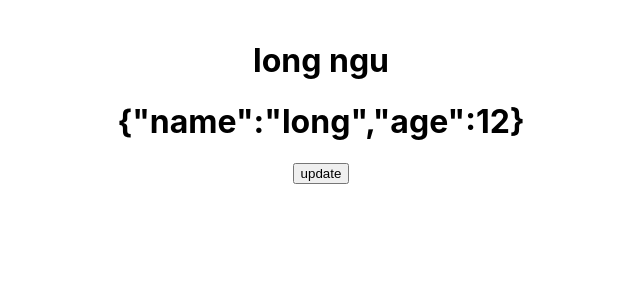
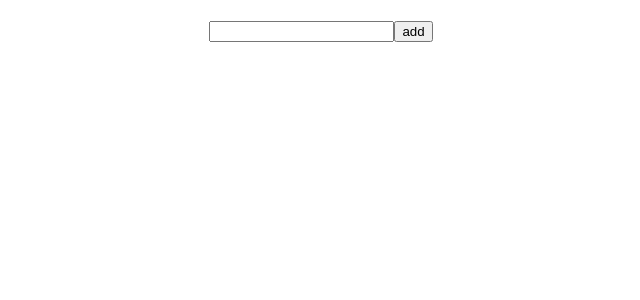
Before and after one commit to longtran2612/hoc-reactjs, a React (Create React App) app: page / in a window 1280 px wide. Shown: the top 300 px of the page, without its empty margins (319-959 px from the left). Built offline with nearby package versions, Linux system fonts and the light colour scheme.

Commit message:
todo usestate

```diff
--- a/src/App.js
+++ b/src/App.js
@@ -1,39 +1,51 @@
 import './App.css';
 import{useState} from 'react';
-
 
 function App() {
 
 
-  const [counter, setCounter] = useState(()=>{
-    const orders =[100,200,300]
-  const total = orders.reduce((total, cur)=> total +cur)
-  return total
-  });
-  const [info, setInfo] = useState({
-    name: 'long',
-    age: 12
-  })
 
+  const [job, setjob] = useState('')
+  const [jobs, setjobs] = useState(
+    JSON.parse(localStorage.getItem('jobs')) ?? []
+  )
 
-  const OnIncreate =()=>{
-    setCounter(counter+1)
+  const onAdd=()=>{
+    setjobs(prev=>{
+    const newjobs = [...prev,job]
+    const jobJSON=  JSON.stringify(newjobs)
+    localStorage.setItem('jobs',jobJSON)
+    return newjobs
+    })
+    setjob("")
   }
-  const handleUpdate=()=>{
-    setInfo({
-      ...info,
-      bio:'ngu'
-    })
+  const onDelete=(i)=>{
+   setjobs(prev=>{
+     const newjobs= [...prev];
+     newjobs.splice(i,1)
+
+     const jobJSON=  JSON.stringify(newjobs)
+     localStorage.setItem('jobs',jobJSON)
+
+     return newjobs;
+   })
 
   }
-
   return (
     <div className="App" style={{padding :20}}>
-     <h1>long ngu</h1>
-     <h1> {JSON.stringify(info)}</h1>
-     <button onClick={handleUpdate}>update</button>
+     <input value={job} onChange={e=>setjob(e.target.value)}/>
+     <button onClick={onAdd}>add</button>
+     <ul>
+       {jobs.map((job,i) => (
+        // <div >
+         <li key={i} >{job}
+         <button onClick={()=>onDelete(i)}>xoa</button>
+         </li>
 
+        // </div>
+       ))}
 
+     </ul>
     </div>
   );
 }
```
